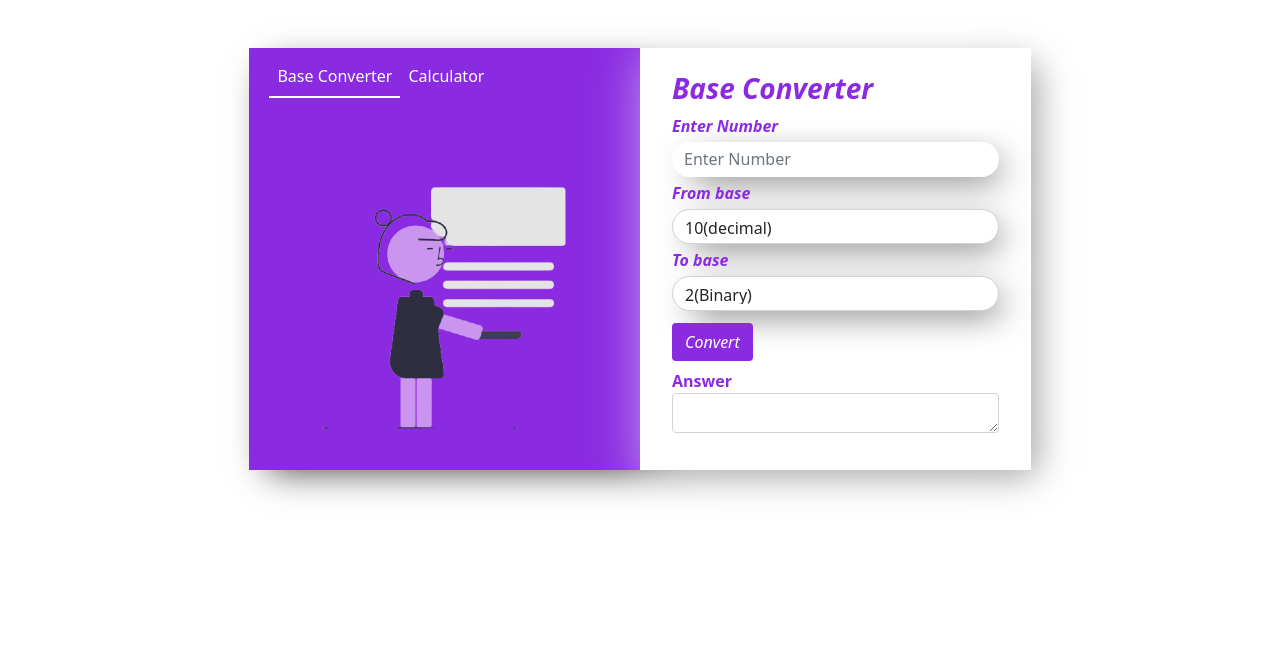
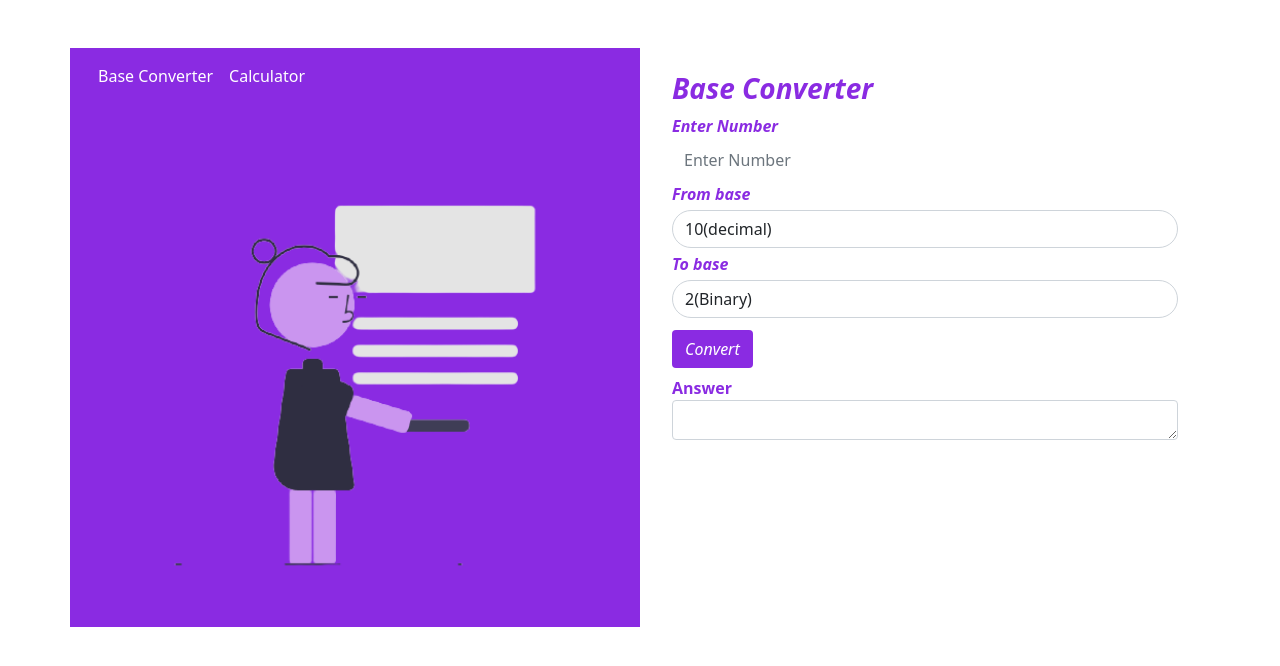
Before and after one commit to Sachinpatel95/Base-Convertor, a Django app: template MiniProject/templates/Home.html in a window 1280 px wide. Shown: the top 666 px of the page. Run offline with Django 3.2, Linux system fonts and the light colour scheme; the template is opened without the code that fills it, so the values that code supplies are empty; parts of the project's set-up code (start-up, migrations or seed data) failed here and were passed over; some libraries are stand-ins or nearby versions.

Commit message:
Update Home.html

```diff
--- a/MiniProject/templates/Home.html
+++ b/MiniProject/templates/Home.html
@@ -10,44 +10,6 @@
   <link href="https://cdn.jsdelivr.net/npm/bootstrap@5.1.1/dist/css/bootstrap.min.css" rel="stylesheet"
     integrity="sha384-F3w7mX95PdgyTmZZMECAngseQB83DfGTowi0iMjiWaeVhAn4FJkqJByhZMI3AhiU" crossorigin="anonymous">
   <title>Mini Project</title>
-  <style>
-  input,select {
-    box-shadow: 10px 10px 42px 0px rgba(138, 43, 226, 0.58);
-    box-shadow: 10px 10px 34px -9px rgba(0,0,0,0.75);
-
-    border: none;
-    height: 35px;
-  }
-  .row {
-    box-shadow: 10px 10px 74px 3px rgba(138, 43, 226, 0.75);
-    box-shadow: 10px 10px 34px -9px rgba(0,0,0,0.75);
-  }
-  .form {
-    box-shadow: 10px 10px 49px 6px rgba(255, 255, 255, 0.58);
-  }
-  .ele {
-    font-weight: 500;
-  }
-  .active {
-    border-bottom: 2px solid white;
-  }
-  .row{
-    margin-left: auto;
-    margin-right: auto;
-    width: 70%;
-  }
-  .link{
-    color: white;
-  }
-  @media only screen and (max-width: 600px) {
-    .row {
-      margin-left: 0px;
-      margin-right: 0px;
-      width: 100%;
-    }
-  }
-  </style>
-</head>
 
 <body>
   <div class="container mt-5">
```
